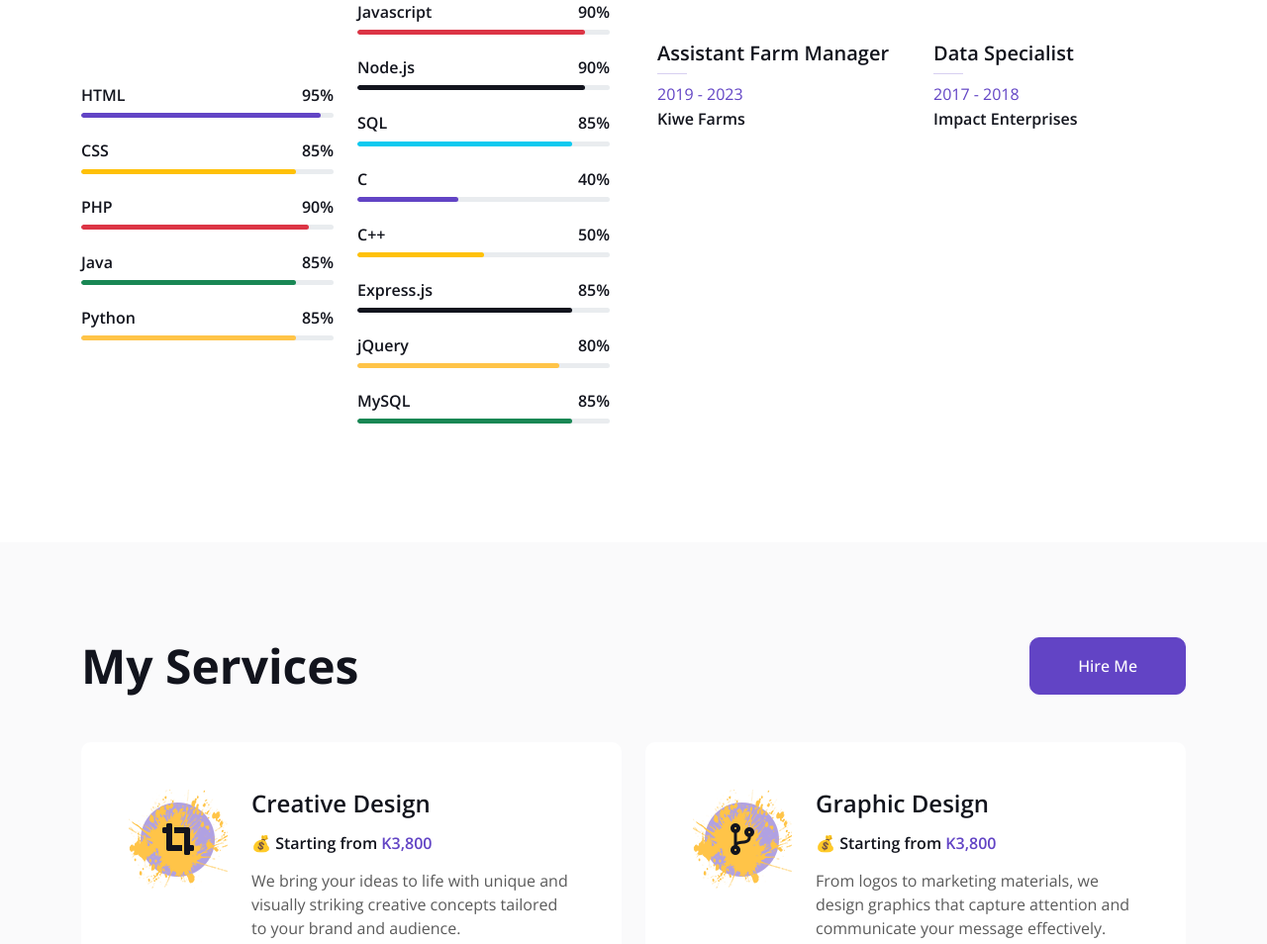
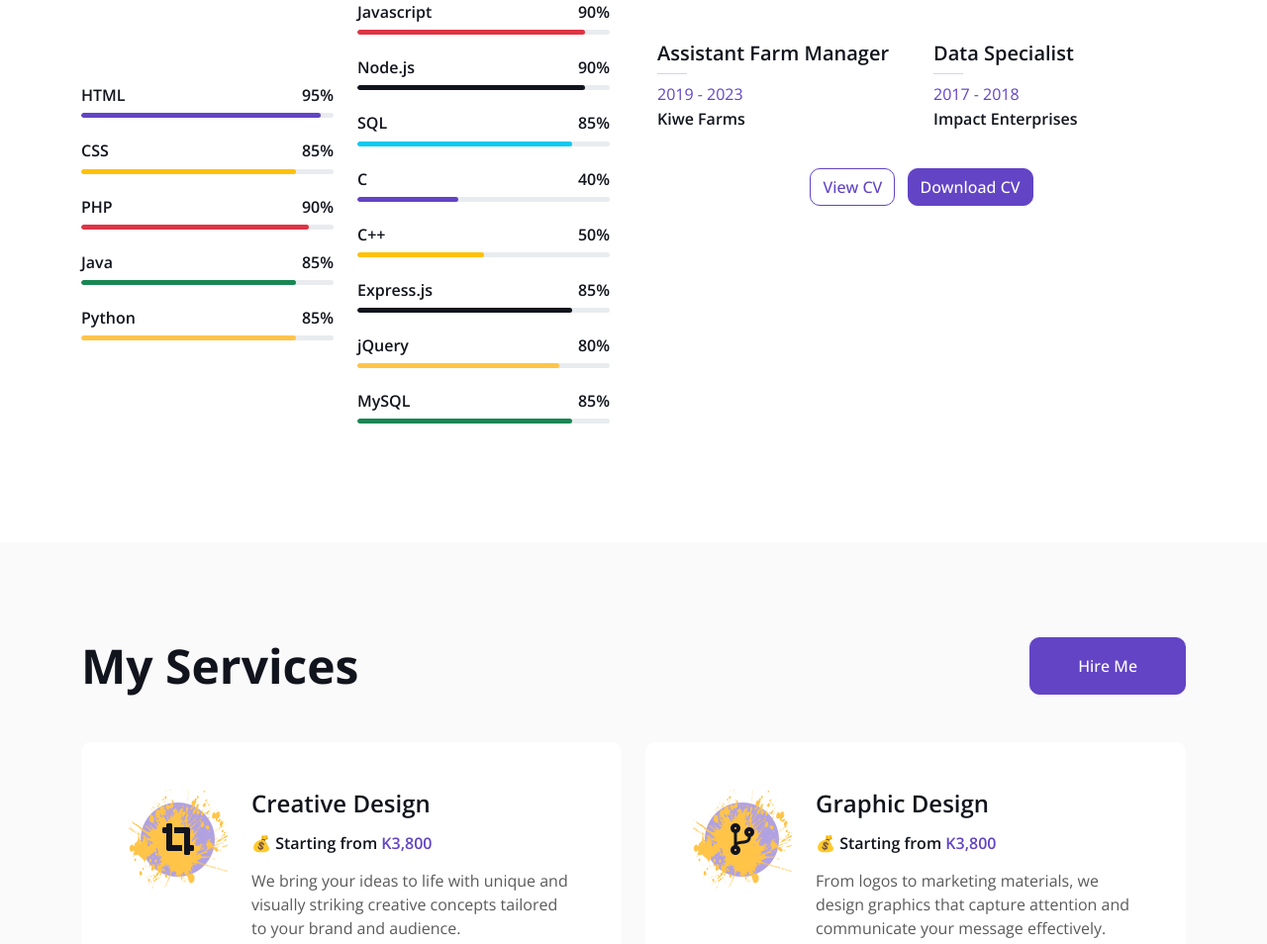
Before and after one commit to robertxulu9/portfolio, a plain HTML site: page index.html in a window 1280 px wide. Shown: the part 1513-2467 px from the top of the page at 99% size. Drawn offline with nearby package versions, Linux system fonts and the light colour scheme.

Commit message:
updated resume

```diff
--- a/index.html
+++ b/index.html
@@ -328,6 +328,14 @@
                                     <h6 class="mb-0">Impact Enterprises</h6>
                                 </div>
                             </div>
+                            <div class="row mt-4">
+                                <div class="col-12 text-center">
+                                    <div class="mt-3">
+                                        <a class="btn btn-outline-primary me-2" href="documents/ROBERT ZULU CV.pdf" target="_blank" rel="noreferrer">View CV</a>
+                                        <a class="btn btn-primary" href="documents/ROBERT ZULU CV.pdf" download>Download CV</a>
+                                    </div>
+                                </div>
+                            </div>
                         </div>
                         <div id="tab-2" class="tab-pane fade show p-0">
                             <div class="row gy-5 gx-4">
```
Also changed, not shown: 1 other file.
